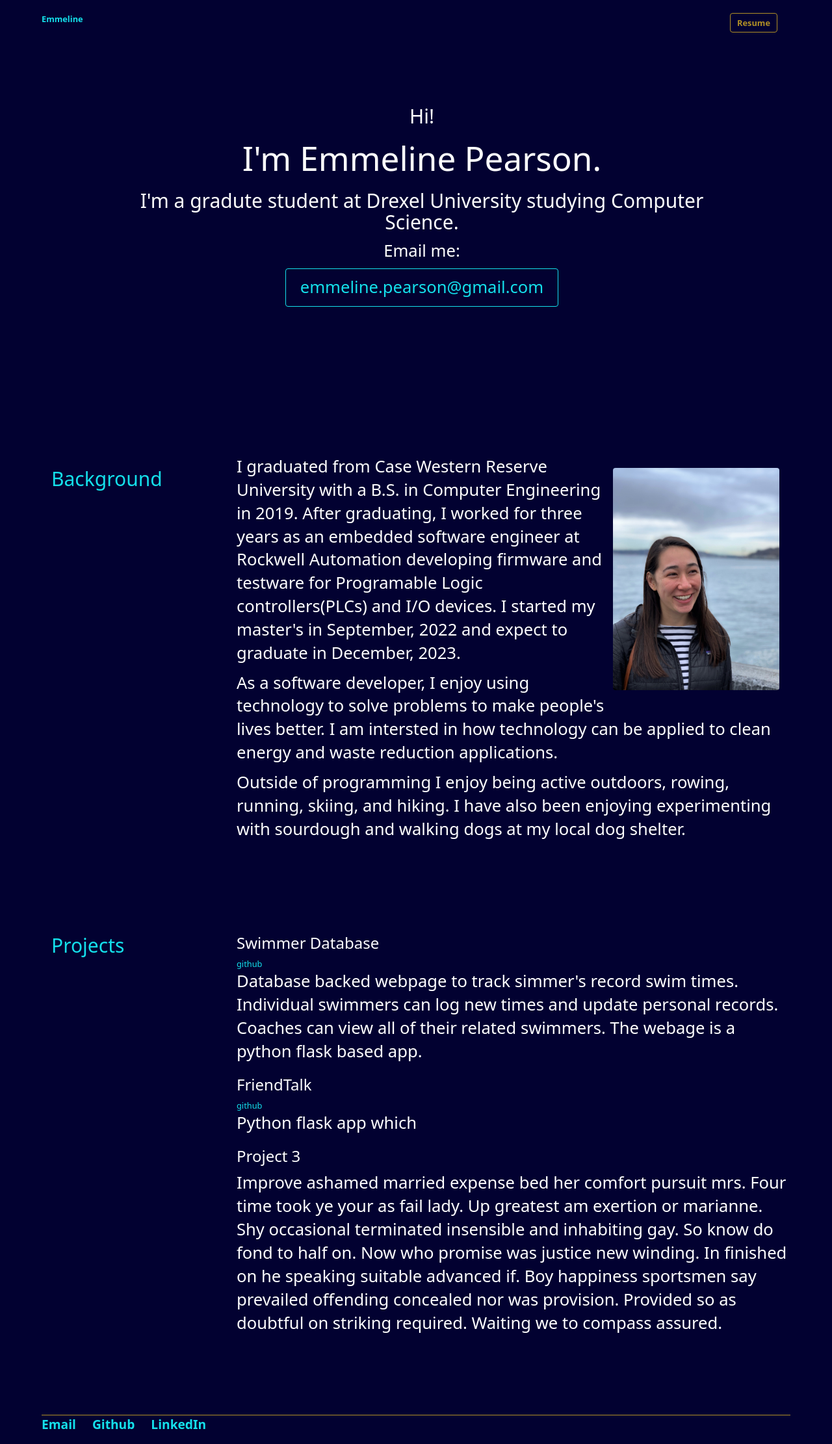
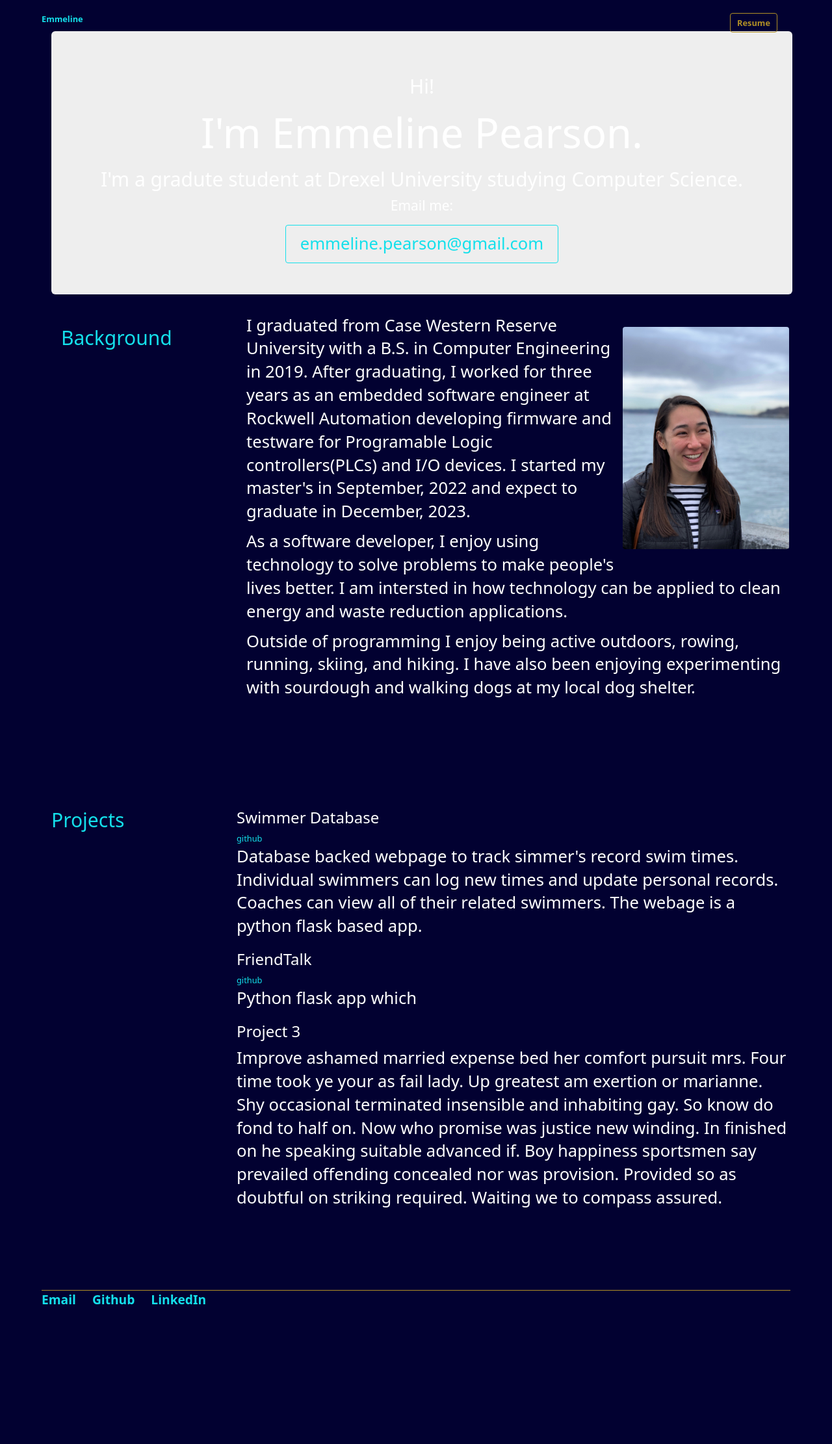
Before and after one commit to emmeline2/emmeline2.github.io, a Jekyll site: the page built from index.html, in a window 1280 px wide. Shown: the whole page at 65% size. Built offline with Jekyll 4.4.1, drawn with Linux system fonts in a browser that asks for light colours; after the commit the page ends 2030 px from its top, so only the background shows below that.

Commit message:
bootstrap

```diff
--- a/index.html
+++ b/index.html
@@ -2,7 +2,7 @@
 layout: default
 title: Emmeline Pearson
 ---
-<div class="intro">
+<div class="jumbotron text-center">
 	<h2>Hi!</h2>
 	<h1>I'm Emmeline Pearson.</h1>
 	<h2>I'm a gradute student at Drexel University studying Computer Science.</h2>
@@ -12,7 +12,7 @@ title: Emmeline Pearson
     </div>
 </div>
 
-<div class="backgroundSection">
+<div class="container">
 	<table>
 		<tr>
 			<th style="width:25%"></th>
```
